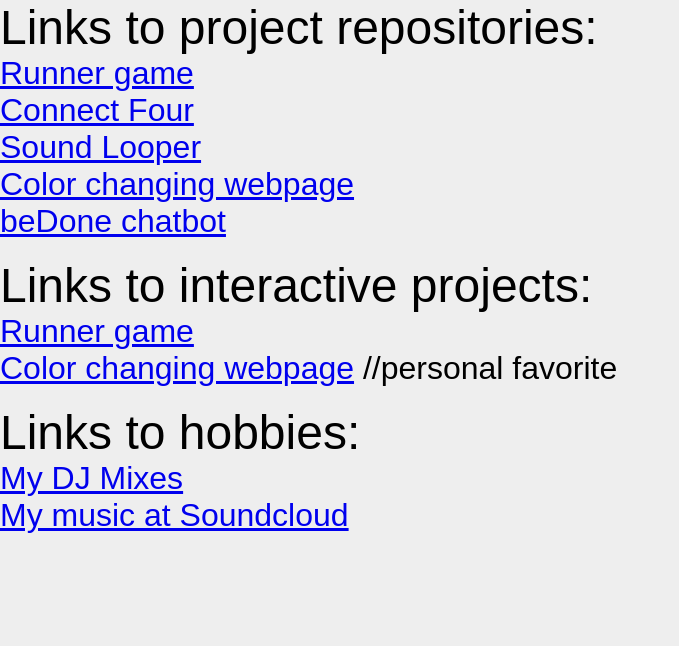
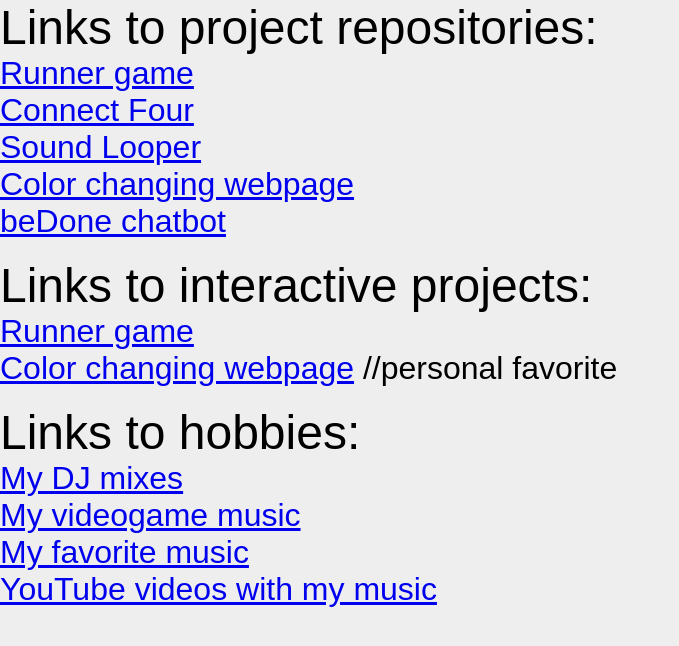
Before and after one commit to pabloemilio97/Portfolio, a plain HTML site: page index.html in a window 1280 px wide. Shown: the whole page, without its empty margins (0-679 px from the left). Drawn offline with Linux system fonts and the light colour scheme.

Commit message:
added more sections to hobbies

```diff
--- a/index.html
+++ b/index.html
@@ -25,8 +25,10 @@
 			&emsp;
 			<p class="title" id="title">Links to hobbies:</p>
 			<ul class="a">
-				<li><a href="https://www.mixcloud.com/Paundra_Music  ">My DJ Mixes</a>
-				<li><a href="https://soundcloud.com/pablo-emilio-andrade ">My music at Soundcloud</a>
+				<li><a href="https://www.mixcloud.com/Paundra_Music  ">My DJ mixes</a>
+				<li><a href="https://soundcloud.com/pablo-emilio-andrade/sets/videogame-music">My videogame music
+				<li><a href="https://soundcloud.com/pablo-emilio-andrade/sets/personal-favorites">My favorite music
+				<li><a href="https://www.youtube.com/watch?v=BdAgEuIlfFQ&list=PLBX6O5Cch4dNK0FpjSNxyUQSFX14LaJ-b">YouTube videos with my music</a>
 			</ul>
 		</div>
 	</body>
```
